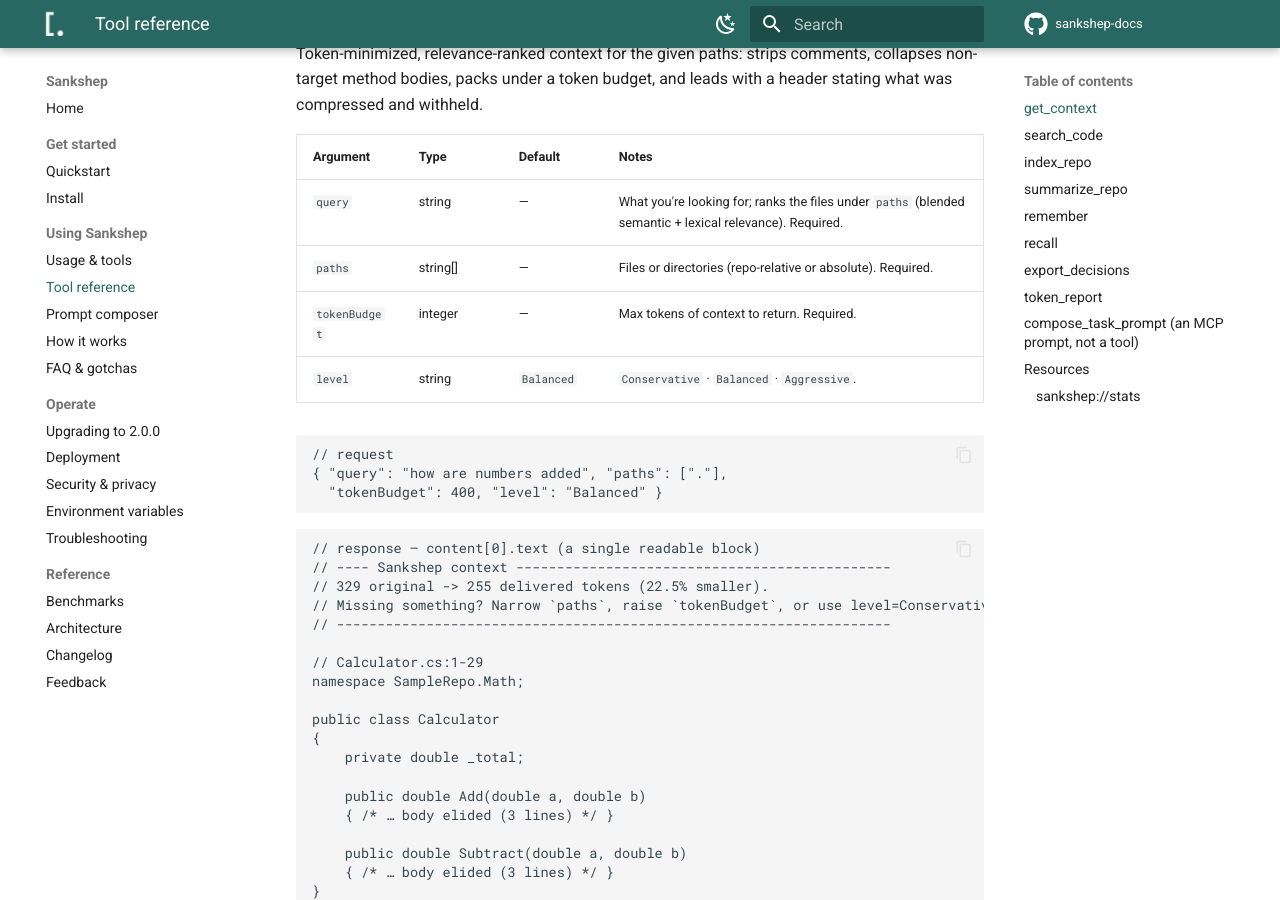
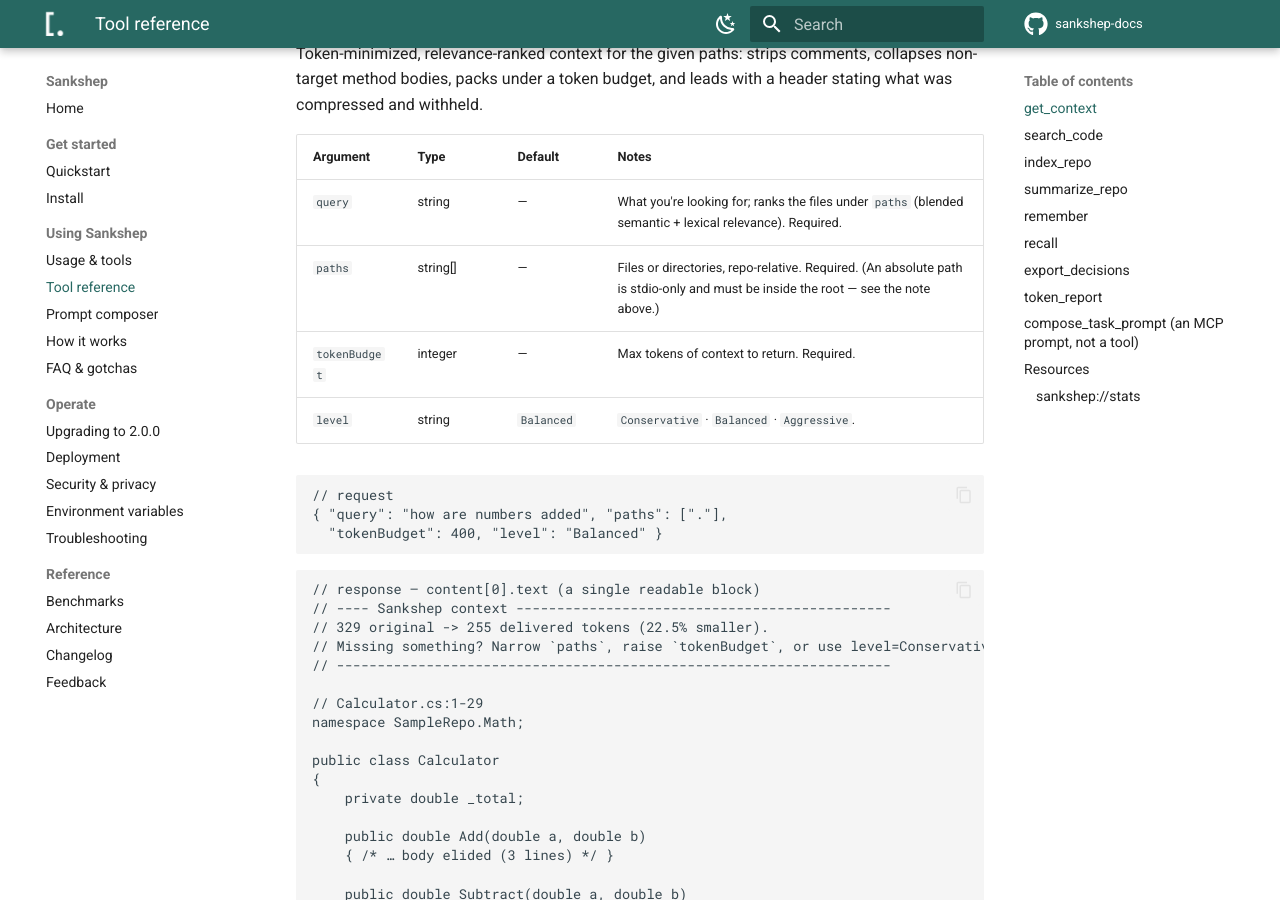
Before and after one commit to nitinpawar28/sankshep-docs, an MkDocs documentation site: the page built from docs/tool-reference.md, in a window 1280 px wide and 900 px high, scrolled down 643 px. Built offline with MkDocs 1.6.1 and Material for MkDocs 9.7.7, drawn with Linux system fonts in a browser that asks for light colours; comment, search, counter and statistics services are not loaded; some of the changed text lies outside the part shown.

Commit message:
docs: state the model download in MiB, and tighten the get_context paths cell
The manifest is 133,093,490 + 231,508 bytes = 127 MiB, or 133 MB decimal. Five pages said "~127 MB",
which is the MiB figure wearing the wrong unit; the code comment in ModelDownloader says 133 MB for the
same bytes. Both were right about the size and one was wrong about the unit.

Also: get_context's paths row still read "repo-relative or absolute" without the qualification the new
note at the top of the page supplies.

Co-Authored-By: Claude Opus 5 (1M context) <noreply@anthropic.com>

```diff
--- a/docs/tool-reference.md
+++ b/docs/tool-reference.md
@@ -26,7 +26,7 @@ bodies, packs under a token budget, and leads with a header stating what was com
 | Argument | Type | Default | Notes |
 |---|---|---|---|
 | `query` | string | — | What you're looking for; ranks the files under `paths` (blended semantic + lexical relevance). Required. |
-| `paths` | string[] | — | Files or directories (repo-relative or absolute). Required. |
+| `paths` | string[] | — | Files or directories, repo-relative. Required. (An absolute path is stdio-only and must be inside the root — see the note above.) |
 | `tokenBudget` | integer | — | Max tokens of context to return. Required. |
 | `level` | string | `Balanced` | `Conservative` · `Balanced` · `Aggressive`. |
 
```
Also changed, not shown: other parts of docs/tool-reference.md (+1 -1 lines), docs/faq.md (+1 -1 lines), docs/install.md (+1 -1 lines), docs/quickstart.md (+1 -1 lines), docs/troubleshooting.md (+1 -1 lines).
